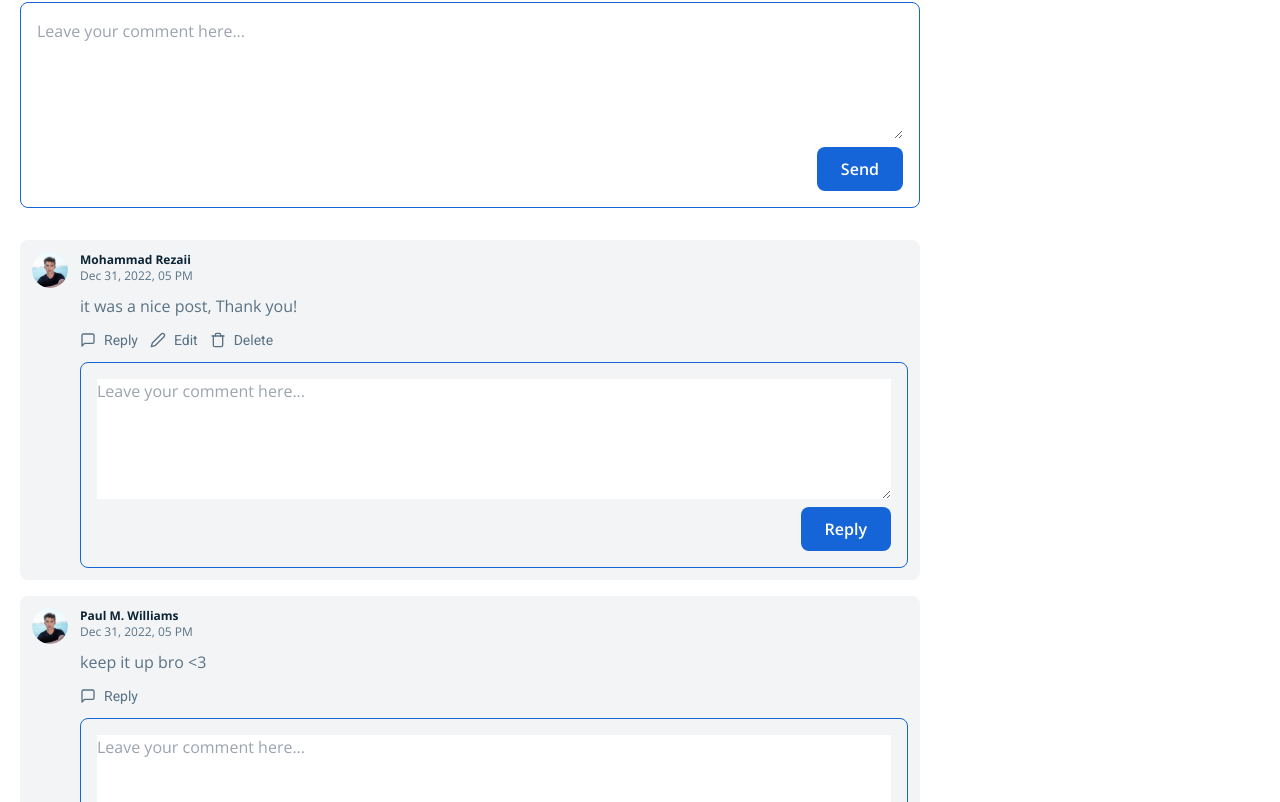
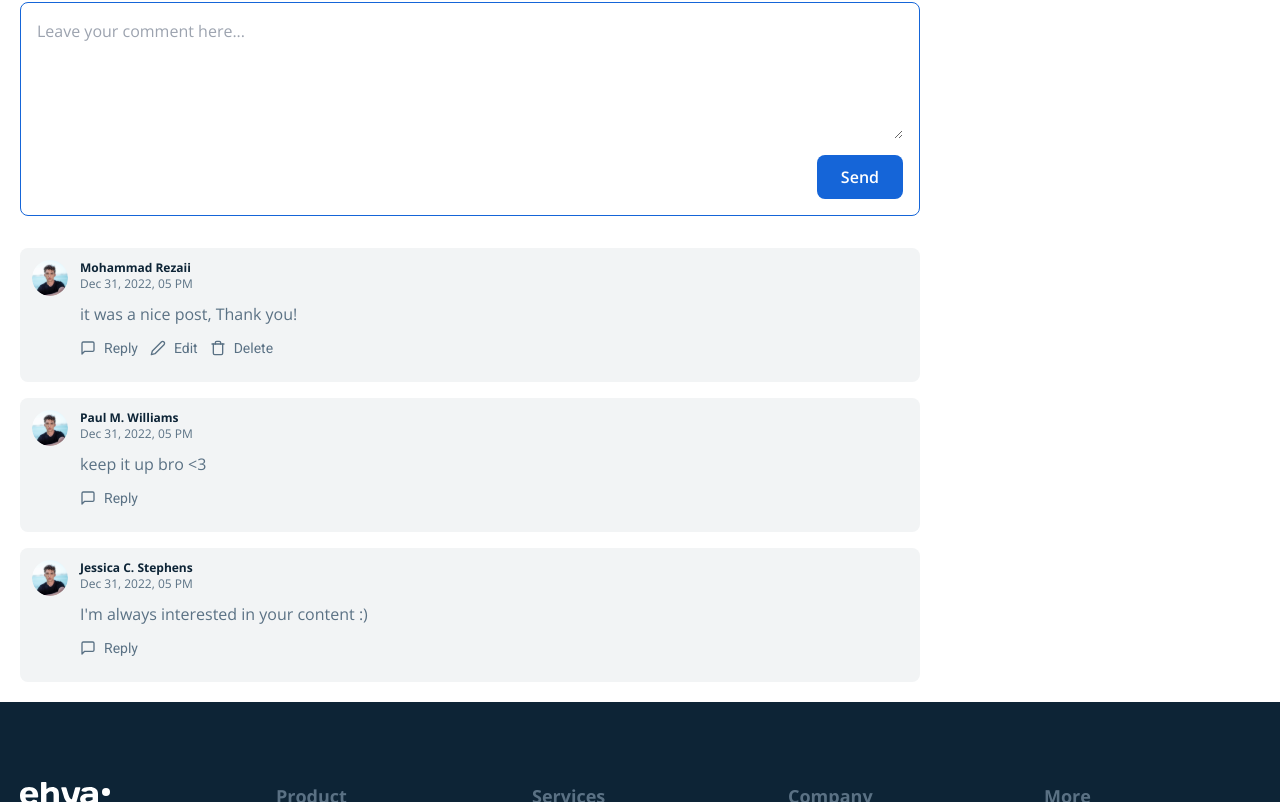
Before and after one commit to rizan1998/mern-blog-frontend, a React (Create React App) app: page /blog/1 in a window 1280 px wide. Shown: the part 898-1700 px from the top of the page. Built offline with nearby package versions, Linux system fonts and the light colour scheme.

Commit message:
add the cancel button for cancel the child comment form

```diff
--- a/src/components/comments/Comment.jsx
+++ b/src/components/comments/Comment.jsx
@@ -3,10 +3,10 @@ import { FiMessageSquare, FiEdit2, FiTrash } from "react-icons/fi";
 import { images } from "../../constants";
 import CommentForm from "./CommentForm";
 
-const Comment = ({ comment, logginedUserId, setAffectedComment, addComment, parentId = null }) => {
+const Comment = ({ comment, logginedUserId, affectedComment, setAffectedComment, addComment, parentId = null }) => {
   const isUserLoggined = Boolean(logginedUserId);
   const commentBelongsToUser = logginedUserId === comment.user._id;
-  const isReplying = setAffectedComment;
+  const isReplying = affectedComment && affectedComment.type === "replying" && affectedComment._id === comment._id;
   const repliedCommentId = parentId ? parentId : comment._id;
   const replyOnUserId = comment.user._id;
   // console.log(repliedCommentId);
@@ -45,7 +45,7 @@ const Comment = ({ comment, logginedUserId, setAffectedComment, addComment, pare
             </>
           )}
         </div>
-        {isReplying && <CommentForm btnLabel="Reply" formSubmitHandler={(value) => addComment(value, repliedCommentId, replyOnUserId)} />}
+        {isReplying && <CommentForm btnLabel="Reply" formSubmitHandler={(value) => addComment(value, repliedCommentId, replyOnUserId)} formCancelHandler={() => setAffectedComment(null)} />}
       </div>
     </div>
   );
--- a/src/components/comments/CommentForm.jsx
+++ b/src/components/comments/CommentForm.jsx
@@ -1,6 +1,6 @@
 import React, { useState } from "react";
 
-const CommentForm = ({ btnLabel, formSubmitHandler }) => {
+const CommentForm = ({ btnLabel, formSubmitHandler, formCancelHandler = null }) => {
   const [value, setValue] = useState("");
 
   const submitHandler = (e) => {
@@ -12,10 +12,17 @@ const CommentForm = ({ btnLabel, formSubmitHandler }) => {
   return (
     <form onSubmit={submitHandler}>
       <div className="flex flex-col items-end border border-primary rounded-lg p-4">
-        <textarea className="w-full focus:outline-none" rows="5" placeholder="Leave your comment here..." value={value} onChange={(e) => setValue(e.target.value)} />
-        <button type="submit" className="px-6 py-2.5 rounded-lg bg-primary text-white font-semibold mt-2">
-          {btnLabel}
-        </button>
+        <textarea className="w-full focus:outline-none bg-transparent" rows="5" placeholder="Leave your comment here..." value={value} onChange={(e) => setValue(e.target.value)} />
+        <div className="flex items-center gap-x-2 pt-2">
+          {formCancelHandler && (
+            <button onClick={formCancelHandler} className="px-6 py-2.5 rounded-lg border border-red-500 text-red-500">
+              Cancel
+            </button>
+          )}
+          <button type="submit" className="px-6 py-2.5 rounded-lg bg-primary text-white font-semibold mt-2">
+            {btnLabel}
+          </button>
+        </div>
       </div>
     </form>
   );
```
